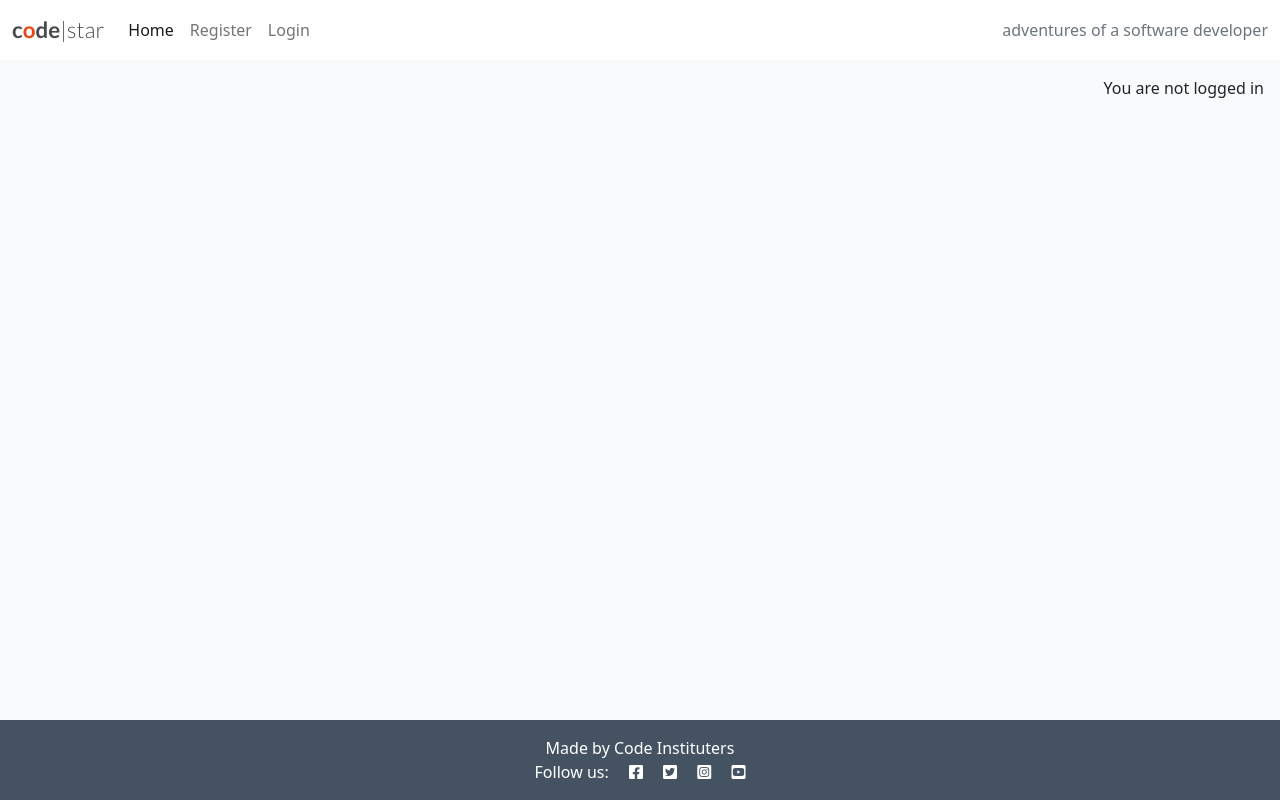
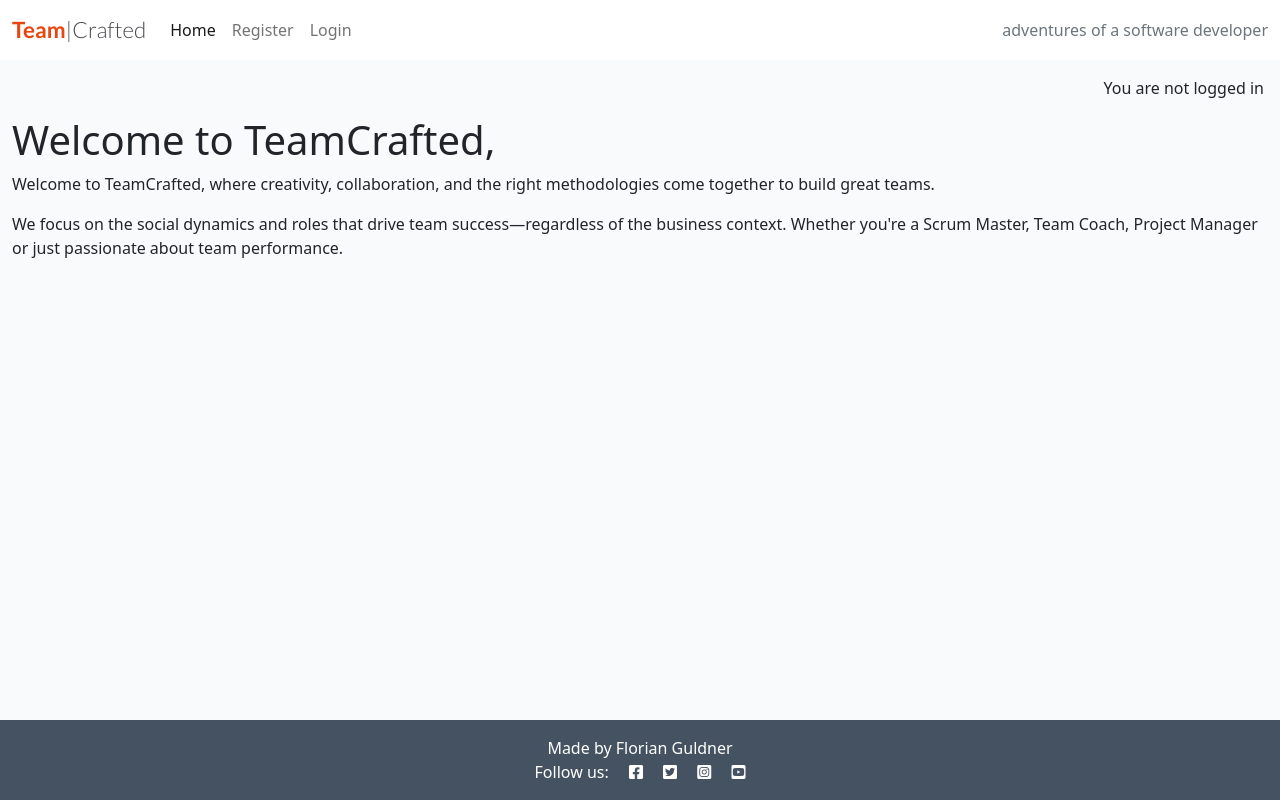
Before and after one commit to Fl0W97/ci-p4-methods-library, a Django app: page / in a window 1280 px wide. Run offline with Django 4.2, Linux system fonts and the light colour scheme; data that the repository does not hold is empty; parts of the project's set-up code (start-up, migrations or seed data) failed here and were passed over.

Commit message:
add text adjustments readme2.md and index.html, base.html

```diff
--- a/templates/base.html
+++ b/templates/base.html
@@ -9,7 +9,7 @@
 <html class="h-100" lang="en">
 
 <head>
-    <title>CodeStar Blog</title>
+    <title>TeamCrafted</title>
     <meta name="viewport" content="width=device-width, initial-scale=1" />
 
     <!-- Google Fonts CSS -->
@@ -34,8 +34,8 @@
     <!-- Navigation -->
     <nav class="navbar navbar-expand-lg navbar-light bg-white">
         <div class="container-fluid">
-            <a class="navbar-brand" href="{% url 'home' %}"><span class="brand">c<span class="red-o">o</span>de<span
-                        class="thin">|star</span></span></a>
+            <a class="navbar-brand" href="{% url 'home' %}"><span class="brand"><span class="red-o">Team</span><span
+                        class="thin">|Crafted</span></span></a>
             <button class="navbar-toggler" type="button" data-bs-toggle="collapse" data-bs-target="#navbarText"
                 aria-controls="navbarText" aria-expanded="false" aria-label="Toggle navigation">
                 <span class="navbar-toggler-icon"></span>
@@ -83,7 +83,7 @@
 
     <!-- Footer -->
     <footer class="footer mt-auto py-3 dark-bg">
-        <p class="m-0 text-center text-white">Made by Code Instituters</p>
+        <p class="m-0 text-center text-white">Made by Florian Guldner</p>
         <p class="m-0 text-center text-white">Follow us: <i class="fab fa-facebook-square ms-3"></i>
             <i class="fab fa-twitter-square ms-3"></i>
             <i class="fab fa-instagram-square ms-3"></i>
--- a/view_methods/templates/view_methods/index.html
+++ b/view_methods/templates/view_methods/index.html
@@ -4,8 +4,13 @@
 
 <!-- index.html content starts here -->
 <div class="container-fluid">
+    <h1>Welcome to TeamCrafted,</h1>
+    <p>Welcome to TeamCrafted, where creativity, collaboration, and the right methodologies
+       come together to build great teams. </p>
+    <p>We focus on the social dynamics and roles that drive
+        team success—regardless of the business context. Whether you're a Scrum Master, Team Coach, Project Manager
+        or just passionate about team performance.</p>
     <div class="row">
-
         <!-- Blog Entries Column -->
         <div class="col-12 mt-3 left">
             <div class="row">
@@ -22,8 +27,6 @@
                                 <h2 class="card-title">{{ method.title }}</h2>
                                 <p>{{ method.summary }}</p>
                             </a>
-
-                            <hr />
                             <p class="card-text text-muted h6">{{ method.created_on}}
                             </p>
                         </div>
```
Also changed, not shown: README2.md.
